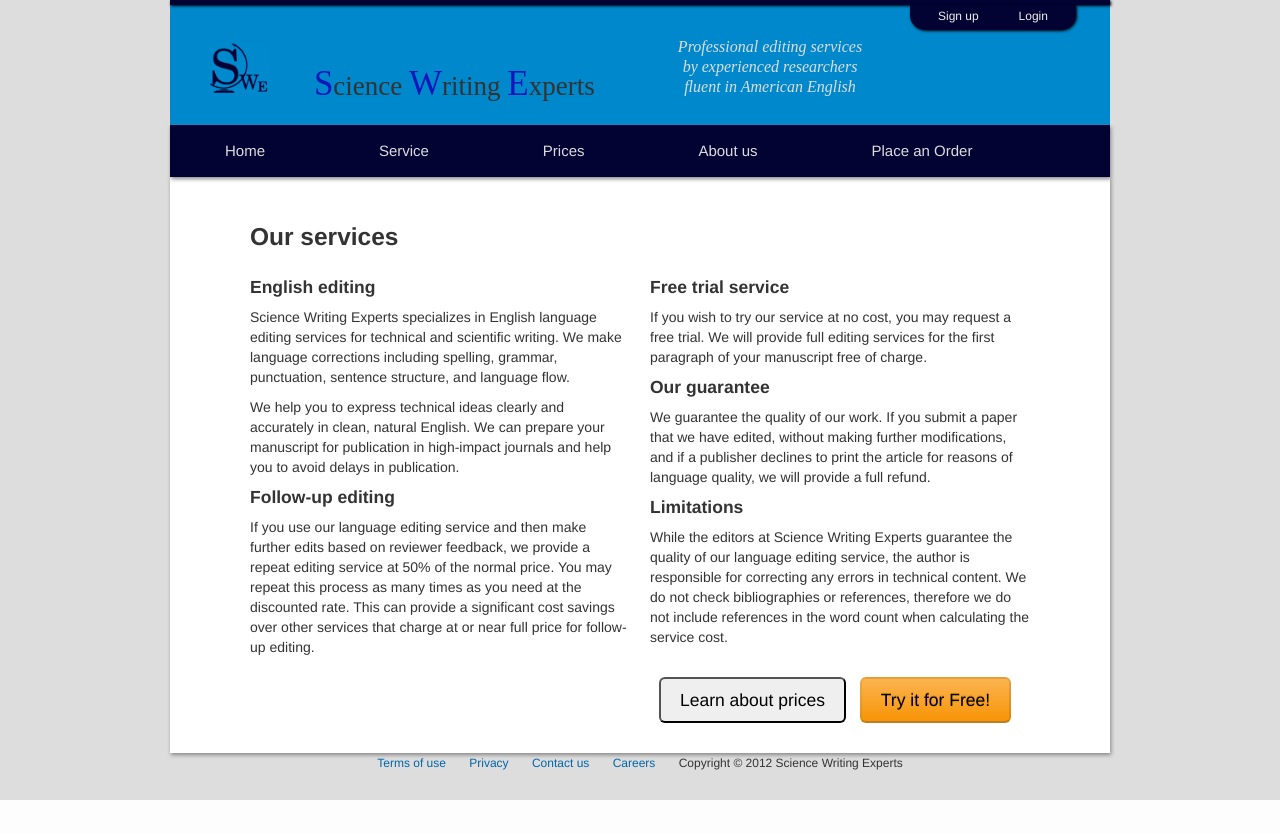
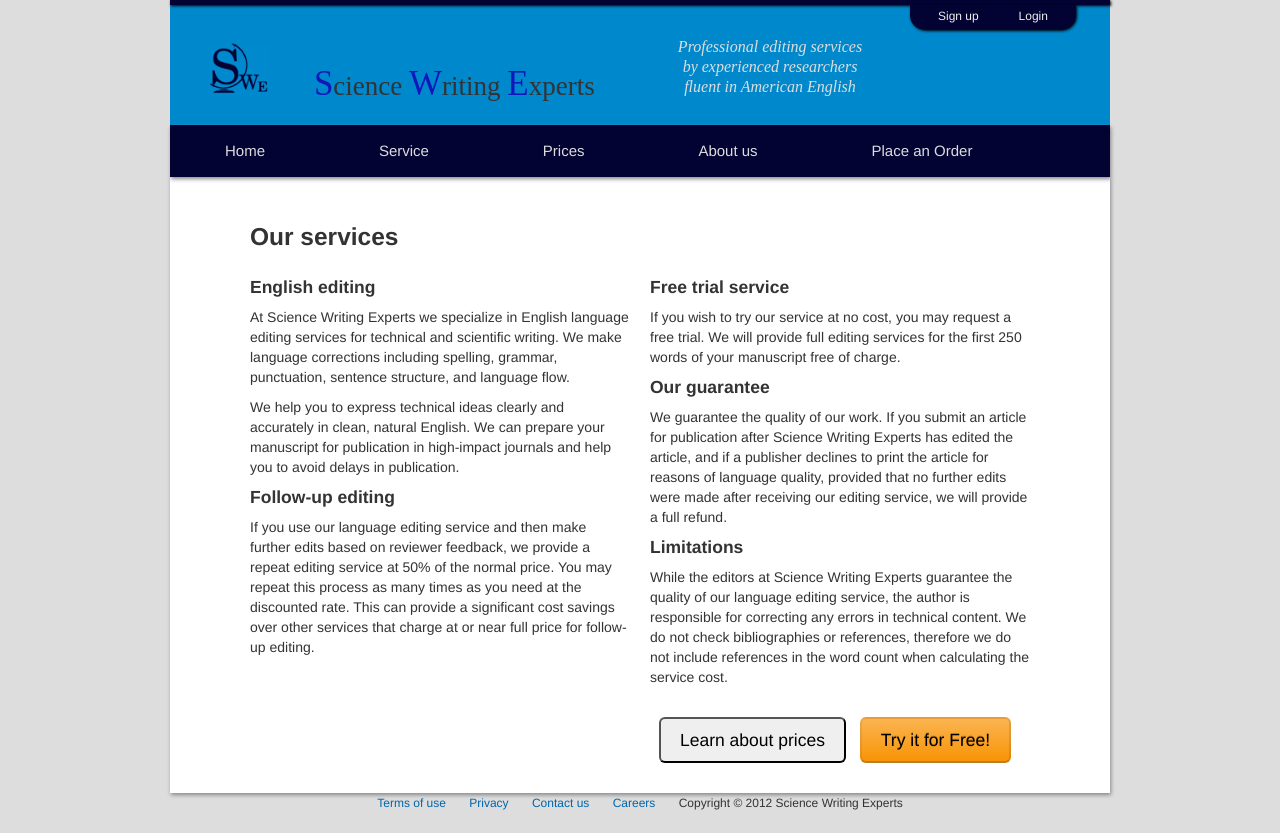
Before and after one commit to enterstudio/swe, a Django app: page /service/ in a window 1280 px wide. Before the commit the page ends 800 px from the top, so only its background shows below. Run offline with Django 3.2, Linux system fonts and the light colour scheme; parts of the project's set-up code (start-up, migrations or seed data) failed here and were passed over.

Commit message:
Minor corrections to visible text in templates

```diff
--- a/templates/about.html
+++ b/templates/about.html
@@ -5,7 +5,7 @@
 <div class="span5">
 <h4>Our mission</h4>
 <p>Scientific progress is a worldwide endeavor shared by all people and all nations. We believe that language should never restrict scientific dialog or prevent ideas from reaching an audience throughout the world.</p>
-<p>Our mission is remove language barriers for researchers so that todays's greatest ideas in science can be heard by everyone in the global community.</p>
+<p>Our mission is to remove language barriers for researchers so that todays's greatest ideas in science can be heard by everyone in the global community.</p>
 </div>
 <div class="span5">
 <h4>Who we are</h4>
--- a/templates/prices.html
+++ b/templates/prices.html
@@ -4,7 +4,6 @@
 
 <h3>Prices</h3>
 <p>Our prices are determined by the word count and the required time, ranging from 1 to 7 days. All customers receive the same quality editing service with <a href="/service/">our guarantee</a>.</p>
-<p>References are not included in the word count.</p>
 <div class="row">
 <div class="span6 offset2">
 <table class="table">
--- a/templates/service.html
+++ b/templates/service.html
@@ -12,7 +12,7 @@
 <div class="span5">
 
 <h4>English editing</h4>
-<p>Science Writing Experts specializes in English language editing services for technical and scientific writing. We make language corrections including spelling, grammar, punctuation, sentence structure, and language flow.</p>
+<p>At Science Writing Experts we specialize in English language editing services for technical and scientific writing. We make language corrections including spelling, grammar, punctuation, sentence structure, and language flow.</p>
 <p>We help you to express technical ideas clearly and accurately in clean, natural English. We can prepare your manuscript for publication in high-impact journals and help you to avoid delays in publication.</p>
 
 <h4>Follow-up editing</h4>
@@ -23,10 +23,10 @@
 <div class="span5">
 
 <h4>Free trial service</h4>
-<p>If you wish to try our service at no cost, you may request a free trial. We will provide full editing services for the first paragraph of your manuscript free of charge.</p>
+<p>If you wish to try our service at no cost, you may request a free trial. We will provide full editing services for the first 250 words of your manuscript free of charge.</p>
 
 <h4>Our guarantee</h4>
-<p>We guarantee the quality of our work. If you submit a paper that we have edited, without making further modifications, and if a publisher declines to print the article for reasons of language quality, we will provide a full refund.</p>
+<p>We guarantee the quality of our work. If you submit an article for publication after Science Writing Experts has edited the article, and if a publisher declines to print the article for reasons of language quality, provided that no further edits were made after receiving our editing service, we will provide a full refund.</p>
 
 <h4>Limitations</h4>
 <p>While the editors at Science Writing Experts guarantee the quality of our language editing service, the author is responsible for correcting any errors in technical content. We do not check bibliographies or references, therefore we do not include references in the word count when calculating the service cost.</p>
```
